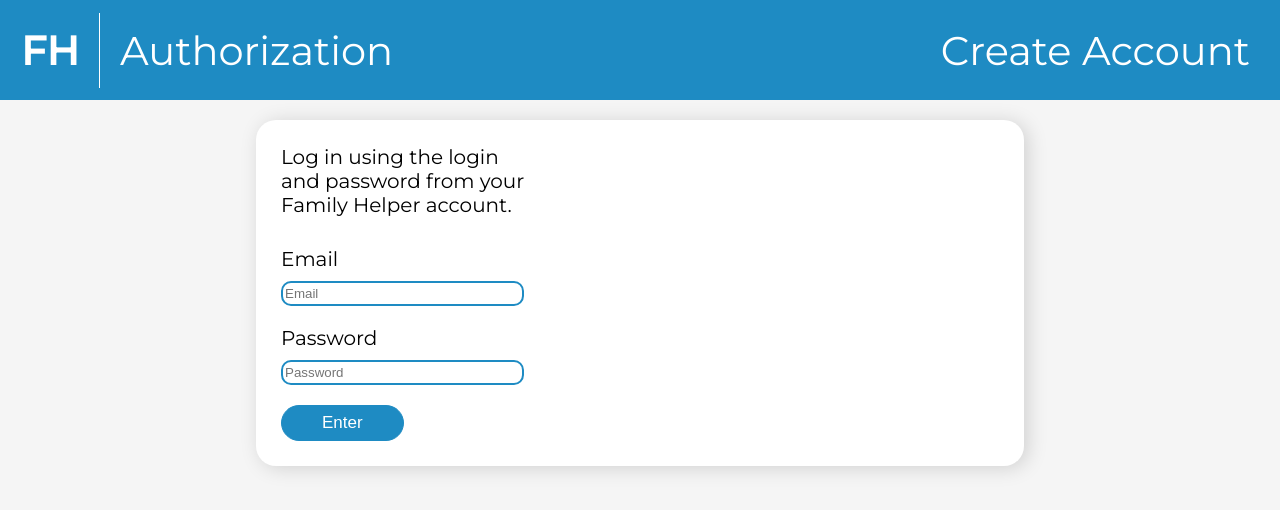
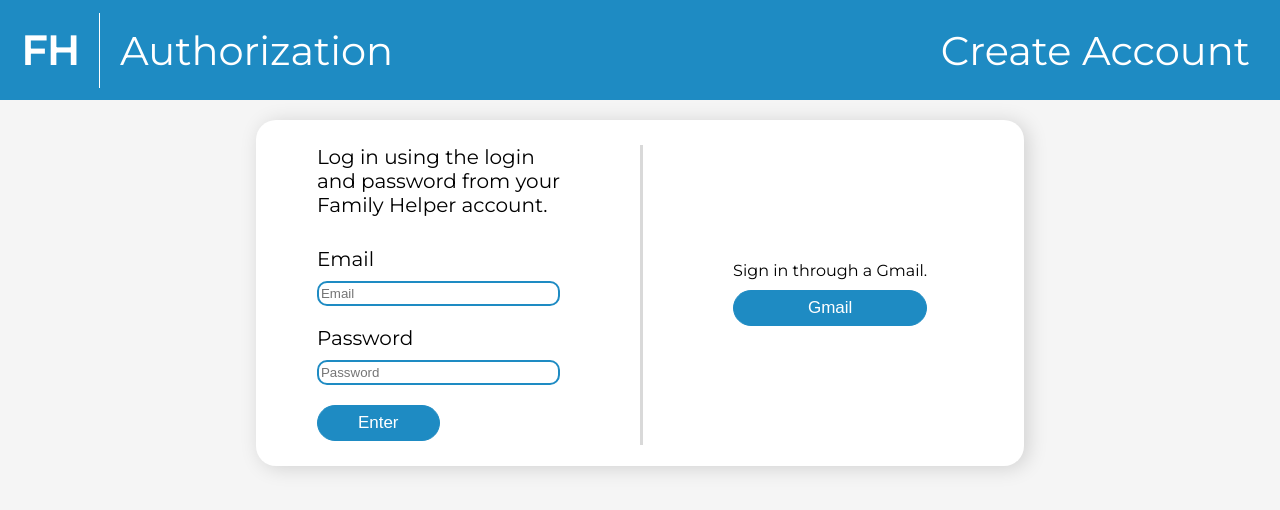
Before and after one commit to bogdansmk/FamilyHelper, a React (Create React App) app in the folder ui/: page / in a window 1280 px wide. Shown: the top 510 px of the page. Built offline with nearby package versions, Linux system fonts and the light colour scheme.

Commit message:
added gmail authorization to login page

```diff
--- a/ui/src/Auth/Login.css
+++ b/ui/src/Auth/Login.css
@@ -5,6 +5,28 @@
 
 .loginInfoText {
     font-size: 20px;
+}
+
+.loginRightPartInner {
+    display: flex;
+    flex-direction: column;
+    margin-top: 60%
+}
+
+.loginRightPart {
+    margin-right: 10%;
+}
+
+.emailText {
+    font-size: 20px;
+}
+
+.loginLeftPart {
+    margin-left: 5%;
+}
+
+.emaiLoginText {
+    margin-bottom: 5%;
 }
 
 .loginFields {
@@ -35,26 +57,28 @@
 }
 
 .loginButton {
-	background-color:rgba(30, 139, 195, 1);
-	border-radius:28px;
-	border:1px solid rgba(30, 139, 195, 1);
-	display:inline-block;
-	cursor:pointer;
-	color:#ffffff;
-	font-size:17px;
+    background-color: rgba(30, 139, 195, 1);
+    border-radius: 28px;
+    border: 1px solid rgba(30, 139, 195, 1);
+    display: inline-block;
+    cursor: pointer;
+    color: #ffffff;
+    font-size: 17px;
     padding: 7px 40px;
-	text-decoration:none;
+    text-decoration: none;
 }
+
 .loginButton:hover {
-	background-color:#3a7fbe;
+    background-color: #3a7fbe;
 }
+
 .loginButton:active {
-	position:relative;
-	top:1px;
+    position: relative;
+    top: 1px;
 }
 
 .loginMainForm {
-    height:fit-content;
+    height: fit-content;
     margin: 20px auto;
     width: 60%;
     grid-column-start: 1;
@@ -67,6 +91,14 @@
 
 }
 
+.vertical {
+    border-left: 3px solid rgba(217, 217, 217, 1);
+    height: 300px;
+    position: absolute;
+    left: 50%;
+}
+
 .loginMainInner {
     display: flex;
+    justify-content: space-between;
 }
--- a/ui/src/Auth/Login.tsx
+++ b/ui/src/Auth/Login.tsx
@@ -94,8 +94,20 @@ export default class LoginPage extends React.Component<ILoginPageState, ILoginPa
                                 text={"Enter"}
                             />
                         </div>
+                        <div className='loginMiddlePart'>
+                            <div className="vertical"></div>
+                        </div>
                         <div className='loginRightPart'>
-
+                            <div className='loginRightPartInner'>
+                                <span className='emaiLoginText'>Sign in through a Gmail.</span>
+                                <SimpleButton
+                                    type="submit"
+                                    className="loginButton"
+                                    disabled={false}
+                                    onClick={this.submit}
+                                    text={"Gmail"}
+                                />
+                            </div>
                         </div>
                     </div>
                 </div>
```
